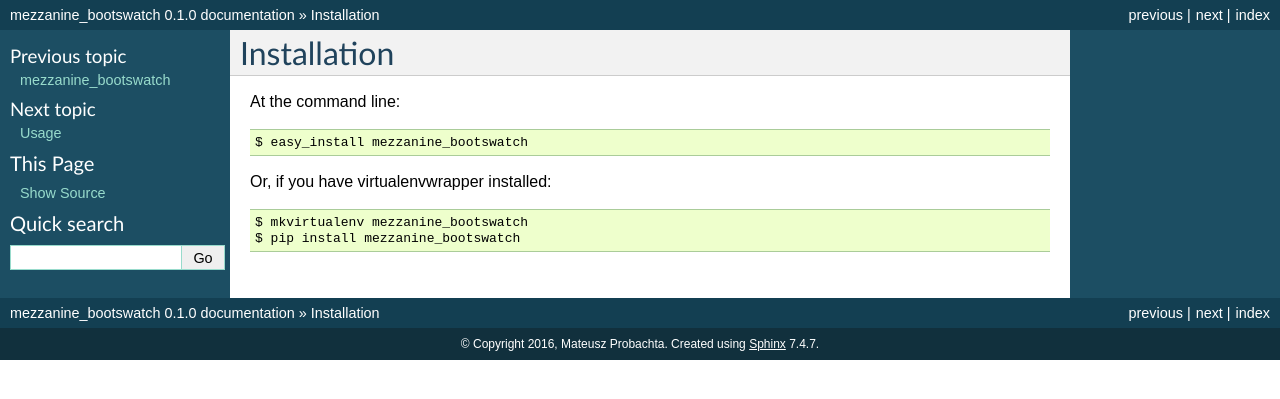
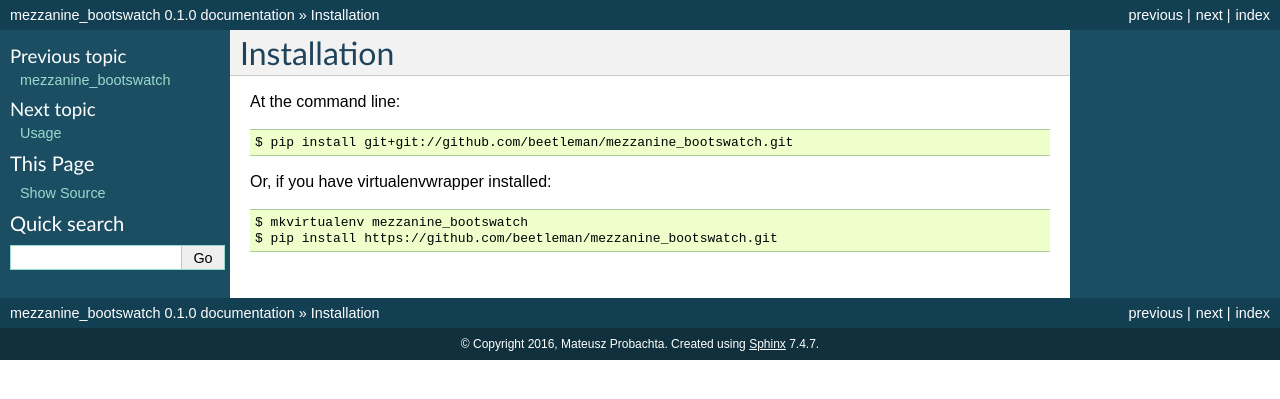
Before and after one commit to beetleman/mezzanine_bootswatch, a Sphinx documentation site: the page built from docs/installation.rst, in a window 1280 px wide. Shown: the top 399 px of the page. Built offline with Sphinx 7.4.7, drawn with Linux system fonts in a browser that asks for light colours.

Commit message:
doc: installation and usage

```diff
--- a/docs/installation.rst
+++ b/docs/installation.rst
@@ -4,9 +4,9 @@
 
 At the command line::
 
-    $ easy_install mezzanine_bootswatch
+    $ pip install git+git://github.com/beetleman/mezzanine_bootswatch.git
 
 Or, if you have virtualenvwrapper installed::
 
     $ mkvirtualenv mezzanine_bootswatch
-    $ pip install mezzanine_bootswatch
+    $ pip install https://github.com/beetleman/mezzanine_bootswatch.git
```
Also changed, not shown: README.rst (+18 -3 lines).
